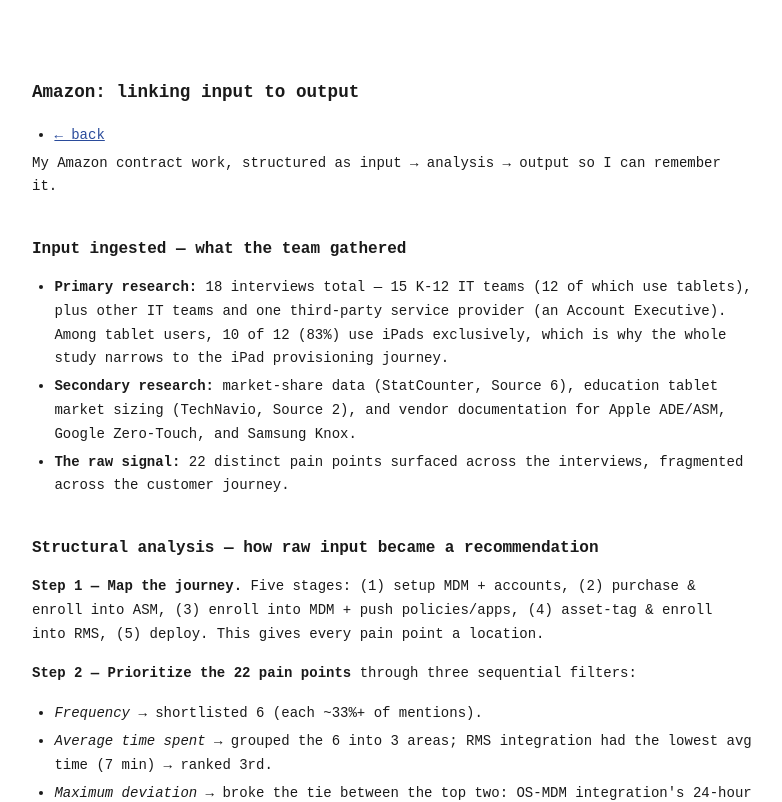
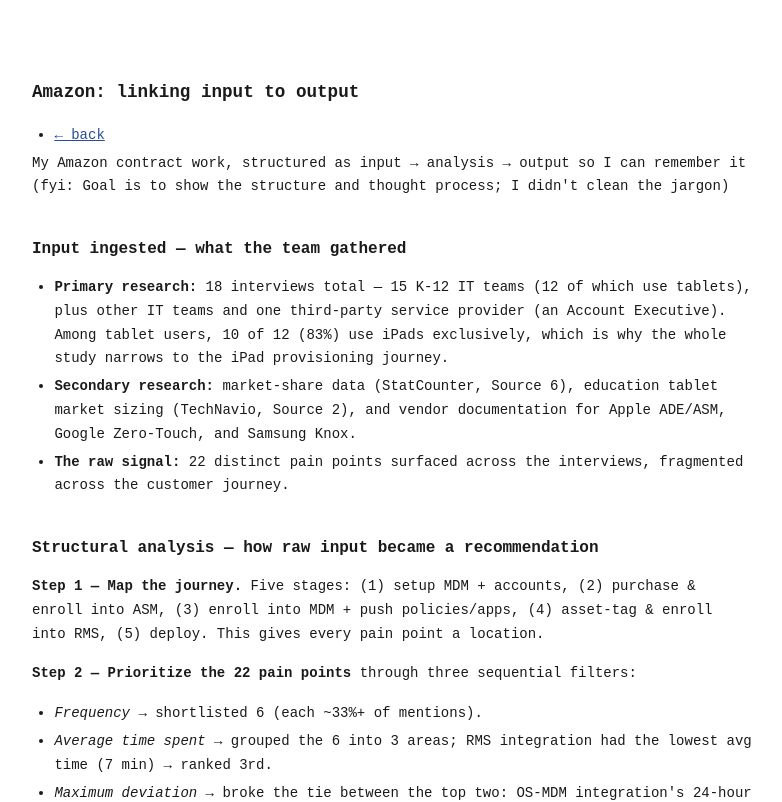
Before and after one commit to ballyc/site, a Next.js app: page /experience in a window 1280 px wide. Shown: the top 802 px of the page, without its empty margins (248-1030 px from the left). Built offline with nearby package versions, Linux system fonts and the light colour scheme.

Commit message:
quick add experience

```diff
--- a/src/app/experience/page.tsx
+++ b/src/app/experience/page.tsx
@@ -11,7 +11,7 @@
       </ul>
 
       <p>
-        My Amazon contract work, structured as input → analysis → output so I can remember it.
+        My Amazon contract work, structured as input → analysis → output so I can remember it (fyi: Goal is to show the structure and thought process; I didn't clean the jargon)
       </p>
 
       <h2>Input ingested — what the team gathered</h2>
```
Also changed, not shown: 1 other file (tests, documents, lock files or other folders).
